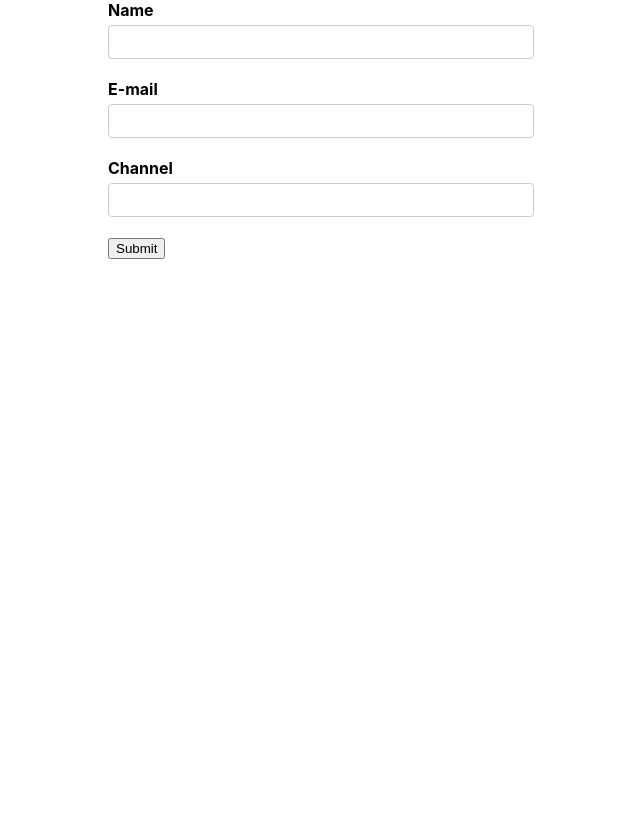
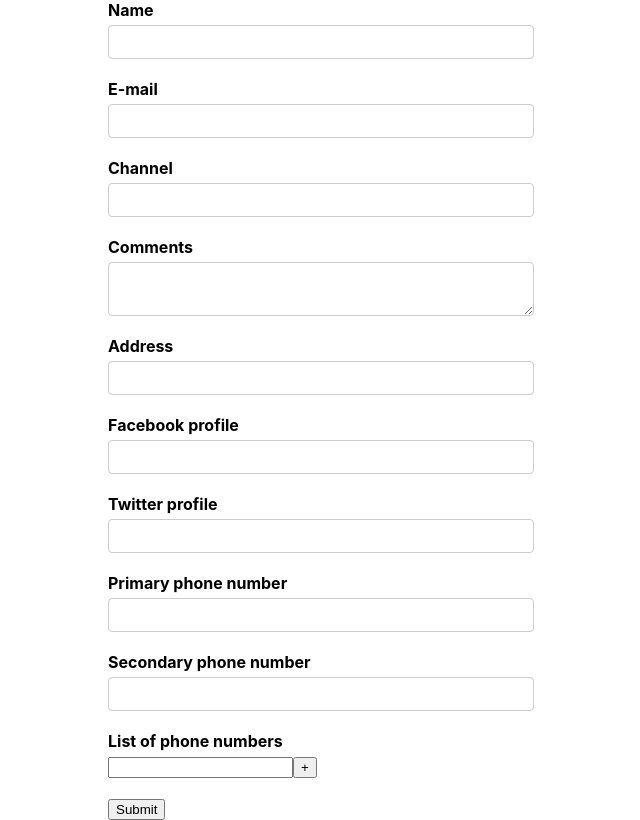
Before and after one commit to Bach-Nghia-Nguyen/learn_formik, a React (Create React App) app: page / in a window 1280 px wide. Shown: the whole page, without its empty margins (319-959 px from the left). Built offline with nearby package versions, Linux system fonts and the light colour scheme.

Commit message:
Nested object, array, fieldarray component

```diff
--- a/src/App.css
+++ b/src/App.css
@@ -10,7 +10,8 @@
 }
 
 input[type="text"],
-input[type="email"] {
+input[type="email"],
+textarea {
   display: block;
   width: 400px;
   padding: 6px 12px;
--- /dev/null
+++ b/src/components/TextError/index.js
@@ -0,0 +1,7 @@
+import React from "react";
+
+const TextError = (props) => {
+  return <div className="error">{props.children}</div>;
+};
+
+export default TextError;
--- a/src/components/YoutubeForm/index.js
+++ b/src/components/YoutubeForm/index.js
@@ -1,11 +1,20 @@
 import React from "react";
-import { Formik, Form, Field, ErrorMessage } from "formik";
+import { Formik, Form, Field, ErrorMessage, FieldArray } from "formik";
 import * as yup from "yup";
+import TextError from "../TextError";
 
 const initialValues = {
   name: "",
   email: "",
   channel: "",
+  comments: "",
+  address: "",
+  social: {
+    facebook: "",
+    twitter: "",
+  },
+  phoneNumbers: ["", ""],
+  phNumbers: [""],
 };
 
 const onSubmit = (values) => {
@@ -32,19 +41,92 @@
         <div className="form-control">
           <label htmlFor="name">Name</label>
           <Field type="text" id="name" name="name" />
-          <ErrorMessage name="name" />
+          <ErrorMessage name="name" component={TextError} />
         </div>
 
         <div className="form-control">
           <label htmlFor="email">E-mail</label>
           <Field type="email" id="email" name="email" />
-          <ErrorMessage name="email" />
+          <ErrorMessage name="email">
+            {(errorMsg) => <div className="error">{errorMsg}</div>}
+          </ErrorMessage>
         </div>
 
         <div className="form-control">
           <label htmlFor="channel">Channel</label>
           <Field type="text" id="channel" name="channel" />
-          <ErrorMessage name="channel" />
+          <ErrorMessage name="channel" component={TextError} />
+        </div>
+
+        <div className="form-control">
+          <label htmlFor="comments">Comments</label>
+          <Field component="textarea" id="comments" name="comments" />
+        </div>
+
+        <div className="form-control">
+          <label htmlFor="address">Address</label>
+          <Field name="address">
+            {(props) => {
+              const { field, meta } = props;
+              return (
+                <div>
+                  <input type="text" id="address" {...field} />
+                  {meta.touched && meta.error ? <div>{meta.error}</div> : null}
+                </div>
+              );
+            }}
+          </Field>
+        </div>
+
+        <div className="form-control">
+          <label htmlFor="facebook">Facebook profile</label>
+          <Field type="text" id="facebook" name="social.facebook" />
+        </div>
+
+        <div className="form-control">
+          <label htmlFor="twitter">Twitter profile</label>
+          <Field type="text" id="twitter" name="social.twitter" />
+        </div>
+
+        <div className="form-control">
+          <label htmlFor="primaryPh">Primary phone number</label>
+          <Field type="text" id="primaryPh" name="phoneNumbers[0]" />
+        </div>
+
+        <div className="form-control">
+          <label htmlFor="secondaryPh">Secondary phone number</label>
+          <Field type="text" id="secondaryPh" name="phoneNumbers[1]" />
+        </div>
+
+        <div className="form-control">
+          <label>List of phone numbers</label>
+          <FieldArray name="phNumbers">
+            {(fieldArrayProps) => {
+              const { push, remove, form } = fieldArrayProps;
+              const { values } = form;
+              const { phNumbers } = values;
+
+              return (
+                <div>
+                  {phNumbers.map((phNum, index) => (
+                    <div key={index}>
+                      <Field name={`phNumbers[${index}]`} />
+                      {phNumbers.length > 1 && index > 0 && (
+                        <button type="button" onClick={() => remove(index)}>
+                          {" "}
+                          -{" "}
+                        </button>
+                      )}
+                      <button type="button" onClick={() => push("")}>
+                        {" "}
+                        +{" "}
+                      </button>
+                    </div>
+                  ))}
+                </div>
+              );
+            }}
+          </FieldArray>
         </div>
 
         <button type="submit">Submit</button>
```
